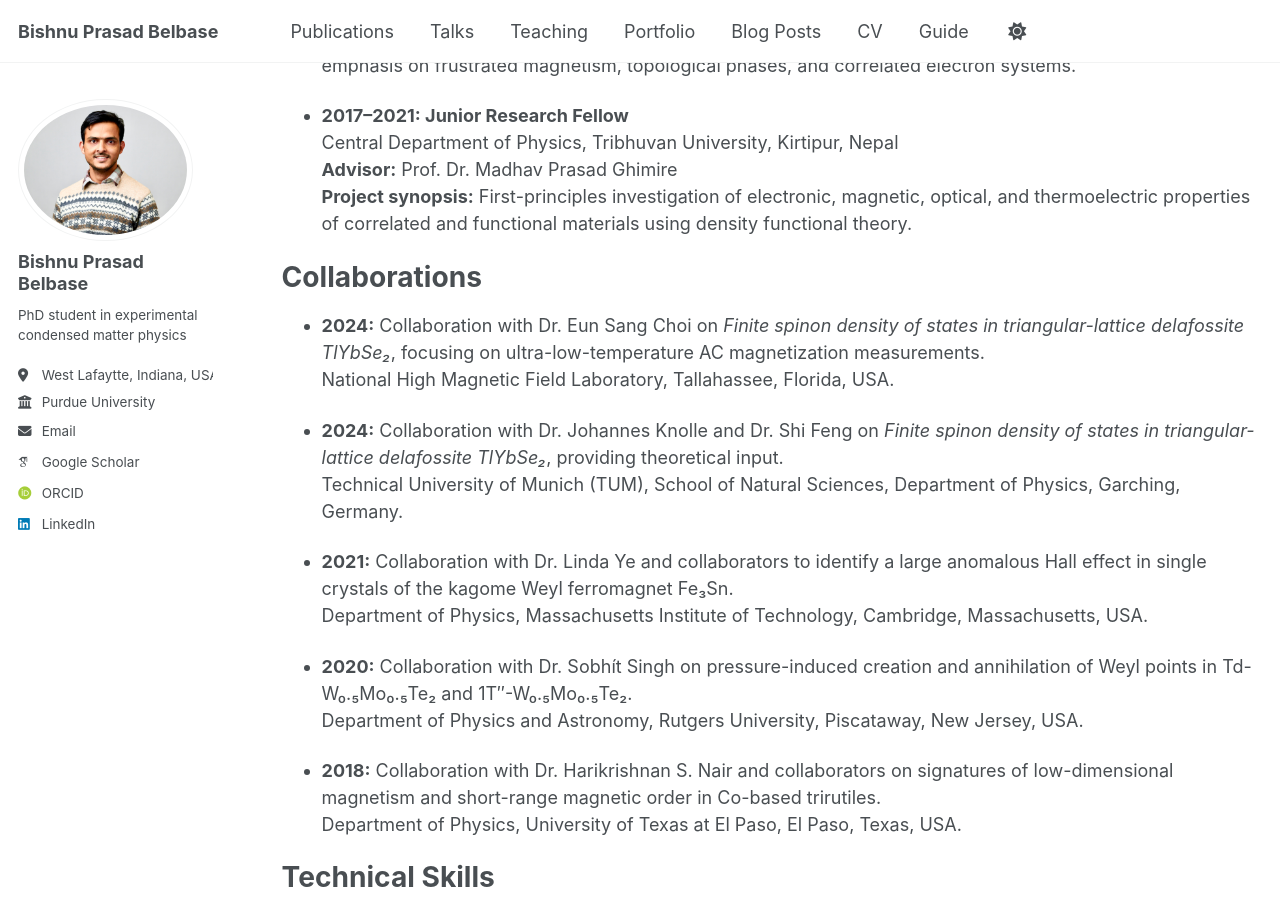
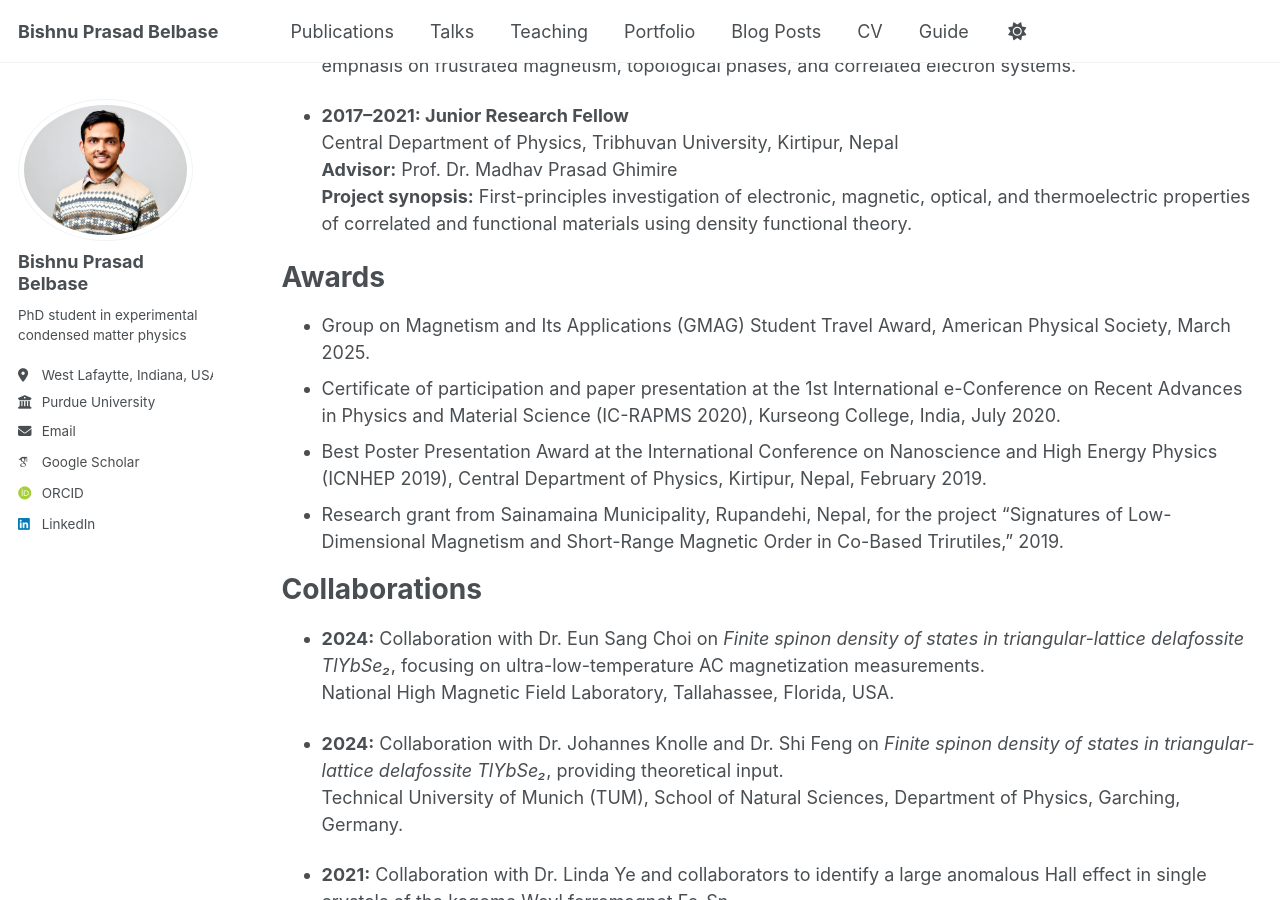
Before and after one commit to bbelbase8/bpb, a Jekyll site: the page built from _pages/cv.md, in a window 1280 px wide and 900 px high, scrolled down 533 px. Built offline with Jekyll 4.4.1, drawn with Linux system fonts in a browser that asks for light colours; some web fonts are replaced; a script bundle is joined from its source files by our own code; library files that are not in the unit come from our copies.

Commit message:
Update cv.md

```diff
--- a/_pages/cv.md
+++ b/_pages/cv.md
@@ -34,6 +34,13 @@ Research Experience
   **Advisor:** Prof. Dr. Madhav Prasad Ghimire
   **Project synopsis:** First-principles investigation of electronic, magnetic, optical, and thermoelectric properties of correlated and functional materials using density functional theory.
 
+Awards
+======
+
+* Group on Magnetism and Its Applications (GMAG) Student Travel Award, American Physical Society, March 2025.
+* Certificate of participation and paper presentation at the 1st International e-Conference on Recent Advances in Physics and Material Science (IC-RAPMS 2020), Kurseong College, India, July 2020.
+* Best Poster Presentation Award at the International Conference on Nanoscience and High Energy Physics (ICNHEP 2019), Central Department of Physics, Kirtipur, Nepal, February 2019.
+* Research grant from Sainamaina Municipality, Rupandehi, Nepal, for the project “Signatures of Low-Dimensional Magnetism and Short-Range Magnetic Order in Co-Based Trirutiles,” 2019.
 
 Collaborations
 ========
```
